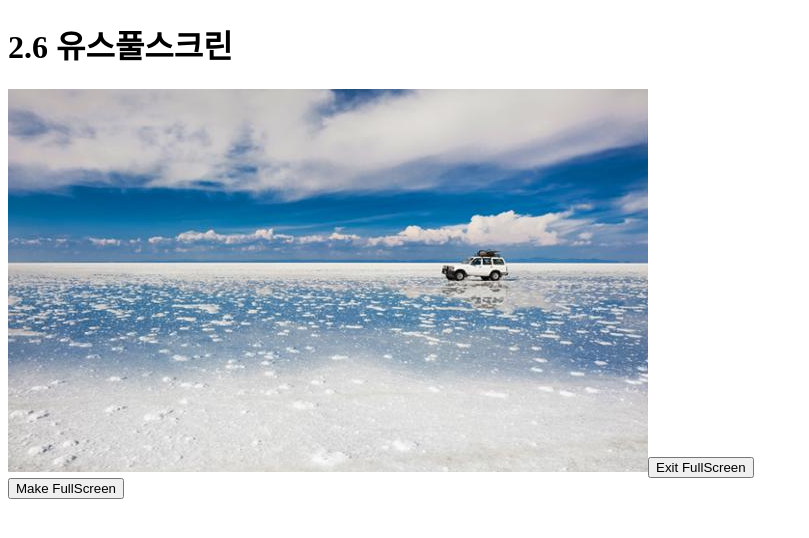
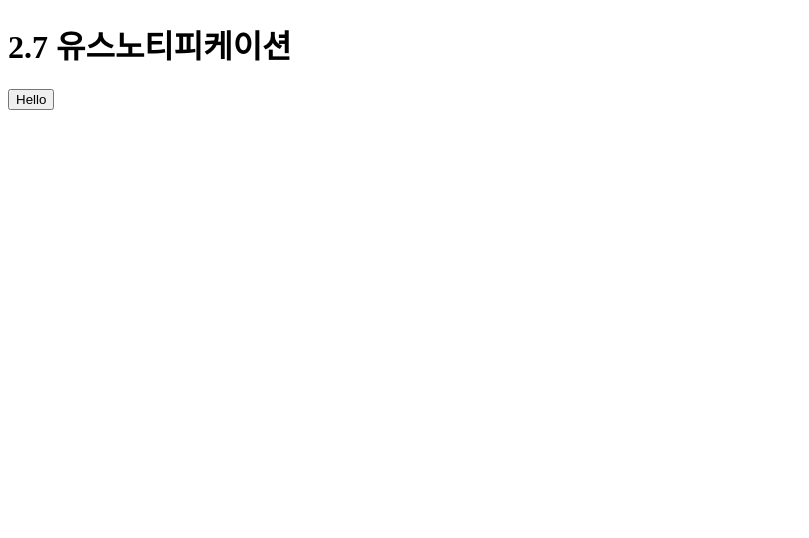
Before and after one commit to SeongSilver/Clone_Coding, a React (Create React App) app in the folder hooks-practice/: page / in a window 1280 px wide. Shown: the top 538 px of the page, without its empty margins (0-809 px from the left). Built offline with nearby package versions, Linux system fonts and the light colour scheme.

Commit message:
useNotifications

```diff
--- a/hooks-practice/src/App.js
+++ b/hooks-practice/src/App.js
@@ -6,6 +6,7 @@ import UseFadeIn from './useFadeIn';
 import UseNetwork from './useNetwork';
 import UseScroll from './useScroll';
 import UseFullScreen from './useFullScreen';
+import UseNotification from './useNotification';
 
 const App = () =>{
   return(
@@ -17,7 +18,8 @@ const App = () =>{
       <UseFadeIn/>
       <UseNetwork/> */}
       {/* <UseScroll/> */}
-      <UseFullScreen/>
+      {/* <UseFullScreen/> */}
+      <UseNotification/>
     </div>
   )
 }
--- /dev/null
+++ b/hooks-practice/src/useNotification.js
@@ -0,0 +1,38 @@
+import React, {useState, useEffect, useRef} from 'react';
+
+//윈도우에 크롬알림이 가게끔 하는 기능
+const useNotifications = (title, options) => {
+    if(!("Notification" in window)){
+        return;
+    }
+    const fireNotif = () => {
+        if(Notification.permission !== 'granted'){
+            Notification.requestPermission()
+            .then(permission => {
+                if(permission ==="granted"){
+                    new Notification(title, options);
+                }else{
+                    return;
+                }
+            });
+        }else{
+            new Notification(title, options);
+        }
+    }
+    return fireNotif;
+}
+
+const useNotification = () => {
+    const triggerNotif = useNotifications("알림테스트", {
+        body:"테스트 완료여"
+
+    });
+    return(
+        <div className="useNotification">
+            <h1>2.7 유스노티피케이션</h1>
+            <button onClick={triggerNotif}>Hello</button>
+        </div>
+    )
+}
+
+export default useNotification;
```
